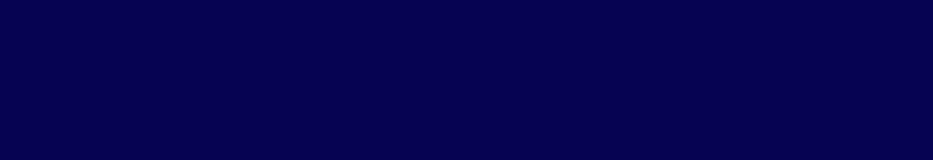
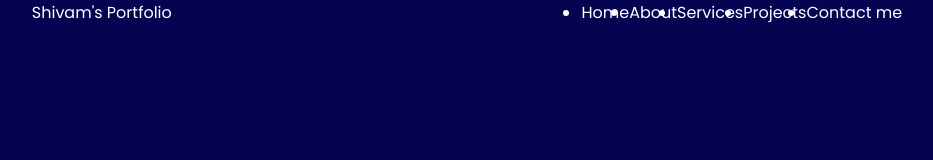
Before and after one commit to Shivam-310/Portfolio1, a plain HTML site: page index.html in a window 1280 px wide. Shown: the whole page, without its empty margins (173-1106 px from the left). Drawn offline with Linux system fonts and the light colour scheme.

Commit message:
improved

```diff
--- a/index.html
+++ b/index.html
@@ -1,28 +1,53 @@
 <!DOCTYPE html>
 <html lang="en">
   <head>
-    <meta charset="UTF-8">
-    <meta name="viewport" content="width=device-width, initial-scale=1.0">
+    <meta charset="UTF-8" />
+    <meta name="viewport" content="width=device-width, initial-scale=1.0" />
     <title>Basic Portfolio</title>
-    <link rel="preconnect" href="https://fonts.googleapis.com">
-<link rel="preconnect" href="https://fonts.gstatic.com" crossorigin>
-<link href="https://fonts.googleapis.com/css2?family=Poppins:ital,wght@0,100;0,200;0,300;0,400;0,500;0,600;0,700;0,800;0,900;1,100;1,200;1,300;1,400;1,500;1,600;1,700;1,800;1,900&display=swap" rel="stylesheet">
+    <link rel="preconnect" href="https://fonts.googleapis.com" />
+    <link rel="preconnect" href="https://fonts.gstatic.com" crossorigin />
+    <link
+      href="https://fonts.googleapis.com/css2?family=Poppins:ital,wght@0,100;0,200;0,300;0,400;0,500;0,600;0,700;0,800;0,900;1,100;1,200;1,300;1,400;1,500;1,600;1,700;1,800;1,900&display=swap"
+      rel="stylesheet"
+    />
     <style>
-        *{
+      * {
         margin: 0;
         padding: 0;
       }
-body{
+
+      body {
         background-color: rgb(4, 4, 80);
         color: white;
+        font-family: 'Poppins', sans-serif;
       }
+
+      nav{
+        display: flex;
+        justify-content: space-around;
+        align-items: center;
+      }
+
+      nav ul{
+        display: flex;
+        justify-content: center;
+      }
+
     </style>
   </head>
   <body>
     <header>
       <nav>
-            <div class="left"></div>
-            <div class="right"></div>
+        <div class="left">Shivam's Portfolio</div>
+        <div class="right">
+            <ul>
+                <li>Home</li>
+                <li>About</li>
+                <li>Services</li>
+                <li>Projects</li>
+                <li>Contact me</li>
+            </ul>
+        </div>
       </nav>
     </header>
   </body>
```
Also changed, not shown: script.js (deleted), style.css (deleted). Lines whose indentation alone changed are shown as unchanged.
